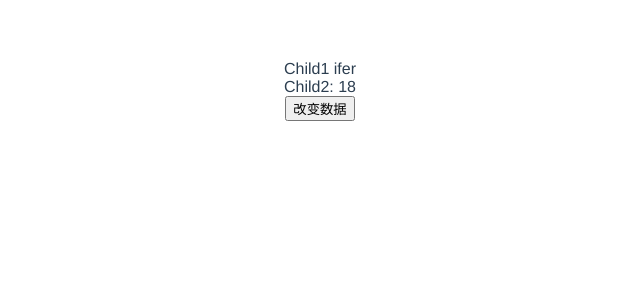
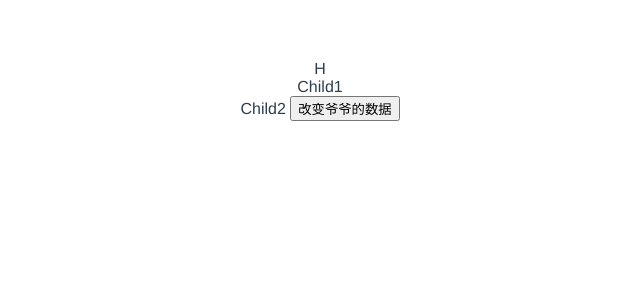
Before and after one commit to ifer-itcast/com-stu, a Vue app: page / in a window 1280 px wide. Shown: the top 300 px of the page, without its empty margins (320-960 px from the left). Built offline with nearby package versions, Linux system fonts and the light colour scheme.

Commit message:
listeners

```diff
--- a/src/App.vue
+++ b/src/App.vue
@@ -1,7 +1,7 @@
 <template>
   <div id="app">
-    <child1 :username="username" :age="age"/>
-    <button @click="changeData">改变数据</button>
+    {{msg}}
+    <child1 @test1="test1" @test2="test2"/>
   </div>
 </template>
 
@@ -12,18 +12,19 @@ export default {
   name: 'App',
   data() {
     return {
-      username: 'ifer',
-      age: 18
+      msg: 'H'
     }
   },
   components: {
     Child1
   },
   methods: {
-    changeData() {
-      this.username = '~~~~~~~~';
-      this.age = '188888888';
-    }
+   test1(msg) {
+     this.msg = msg;
+   },
+   test2() {
+     console.log('test2');
+   }
   }
 
 }
--- a/src/components/Child1.vue
+++ b/src/components/Child1.vue
@@ -1,8 +1,7 @@
 <template>
   <div>
     Child1
-    {{$attrs.username}}
-    <child2 v-bind="$attrs"/>
+    <child2 v-on="$listeners"/>
   </div>
 </template>
 
@@ -17,13 +16,9 @@ export default {
     return {
     }
   },
-  // props: ['username'],
-
-  inheritAttrs: false, // 属性不想在组件的根元素上展示
 
   methods: {},
   mounted() {
-    console.log(this.$attrs);
   }
 }
 </script>
--- a/src/components/Child2.vue
+++ b/src/components/Child2.vue
@@ -1,6 +1,7 @@
 <template>
   <div>
-    Child2: {{$attrs.age}}
+    Child2
+    <button @click="handleClick">改变爷爷的数据</button>
   </div>
 </template>
 
@@ -12,10 +13,16 @@ export default {
     return {
     }
   },
-  inheritAttrs: false,
-  methods: {},
+  methods: {
+    handleClick() {
+      // 第一种触发的方式
+      // this.$listeners.test1('~~~~~~~~')
+      // 第二种触发的方式
+      this.$emit('test1', '~~~~~~~~');
+    }
+  },
   mounted() {
-    console.log(this.$attrs)
+
   }
 }
 </script>
```
